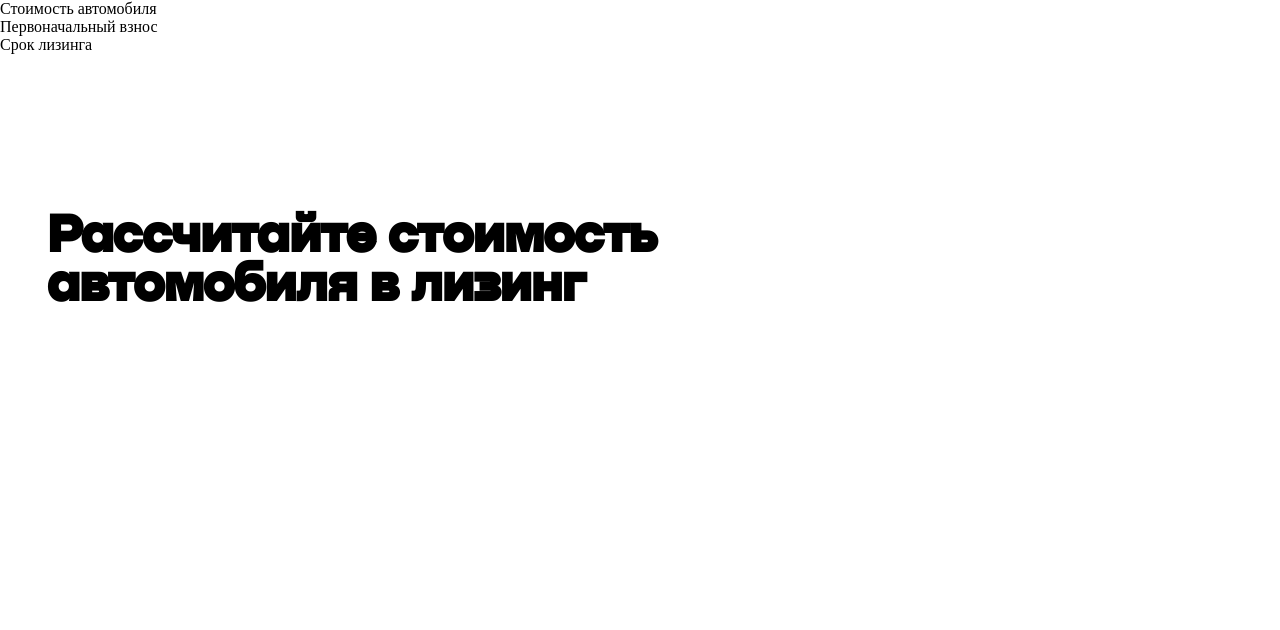
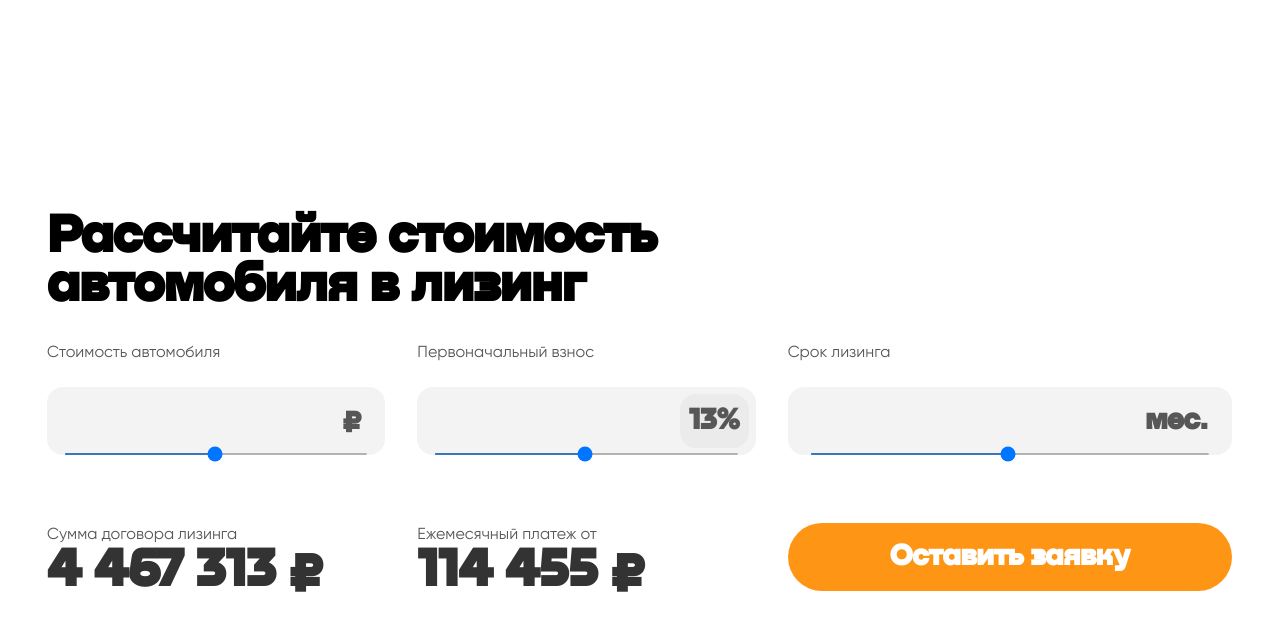
Before and after one commit to GeorgyPasyuk/testVerstka_webpack, a website built with webpack: page src/index.html in a window 1280 px wide. Built offline with nearby package versions, Linux system fonts and the light colour scheme.

Commit message:
добавлена адаптивность

```diff
--- a/package.json
+++ b/package.json
@@ -31,6 +31,7 @@
     "webpack-dev-server": "^4.11.1"
   },
   "dependencies": {
-    "@babel/polyfill": "^7.12.1"
+    "@babel/polyfill": "^7.12.1",
+    "prettier": "^2.8.4"
   }
 }
--- a/src/index.html
+++ b/src/index.html
@@ -1,25 +1,56 @@
-<!doctype html>
+<!DOCTYPE html>
 <html lang="en">
   <head>
-    <meta charset="UTF-8">
-    <meta name="viewport"
-          content="width=device-width, user-scalable=no, initial-scale=1.0, maximum-scale=1.0, minimum-scale=1.0">
-    <meta http-equiv="X-UA-Compatible" content="ie=edge">
+    <meta charset="UTF-8" />
+    <meta
+      name="viewport"
+      content="width=device-width, user-scalable=no, initial-scale=1.0, maximum-scale=1.0, minimum-scale=1.0"
+    />
+    <meta http-equiv="X-UA-Compatible" content="ie=edge" />
     <!--<link rel="icon" href="img/smeshariki.png" type="image/png">-->
     <title>testVerstka4</title>
+    <script type="module" defer src="index.js"></script>
   </head>
   <body>
-<div class="mainContainer">
+    <div class="container">
       <div class="headerText">
         Рассчитайте стоимость
-        <p>
-            автомобиля в лизинг
-        </p>
+        <p>автомобиля в лизинг</p>
       </div>
       <div class="valuesContainer">
+        <div class="cards">
           <p>Стоимость автомобиля</p>
+          <label>
+            <input value="" type="text" class="item" />
+            <input type="range" min="1" max="100" value="50" class="slider" />
+            <span>₽</span>
+          </label>
+        </div>
+        <div class="cards">
           <p>Первоначальный взнос</p>
+          <label>
+            <input type="text" class="item" />
+            <input type="range" min="1" max="100" value="50" class="slider" />
+            <span class="percents">13%</span>
+          </label>
+        </div>
+        <div class="cards">
           <p>Срок лизинга</p>
+          <label>
+            <input type="text" class="item" />
+            <input type="range" min="1" max="100" value="50" class="slider" />
+            <span>мес.</span>
+          </label>
+        </div>
+        <div class="bottomText gridCol">
+          Сумма договора лизинга
+          <p>4 467 313 ₽</p>
+        </div>
+        <div class="bottomText gridCol">
+          Ежемесячный платеж от
+          <p>114 455 ₽</p>
+        </div>
+        <button class="btn">Оставить заявку</button>
       </div>
     </div>
   </body>
--- a/src/index.js
+++ b/src/index.js
@@ -1,2 +1,20 @@
 import './index.html';
 import './index.scss';
+
+
+function formatInputs() {
+    const items = document.querySelectorAll('.item');
+
+    items.forEach(item => {
+        item.addEventListener('input', () => {
+            if (item.value.length > 19) {
+                item.value = item.value.slice(0, 19);
+            }
+            const inputValue = item.value.replace(/[^\d]/g, '');
+            const formattedValue = inputValue.replace(/(\d{3})(?=\d)/g, '$1 ');
+
+            item.value = formattedValue;
+        });
+    });
+}
+formatInputs()
--- a/src/style/_fonts.scss
+++ b/src/style/_fonts.scss
@@ -7,3 +7,8 @@
     font-family: 'Nekst-Black';
     src: url('fonts/nekst/Nekst-Black.woff') format('woff');
 }
+
+@font-face {
+    font-family: 'Gilroy';
+    src: url('fonts/gilroy/Gilroy-Regular.woff') format('woff');
+}
--- a/src/style/_style.scss
+++ b/src/style/_style.scss
@@ -1,18 +1,174 @@
 * {
-  margin:  0;
+  margin: 0;
   padding: 0;
   box-sizing: border-box;
 }
 
+.container {
+  padding: 213px 48px 213px 47px;
+  width: 100%;
+  height: 100%;
+}
+
+input {
+  outline: 0;
+  border: 0;
+  text-indent: 20px;
+}
 
 .headerText {
-  position: absolute;
+  position: relative;
   width: 753px;
   height: 98px;
   font-family: Nekst-Black, sans-serif;
   font-weight: 900;
   font-size: 54px;
   line-height: 90%;
-  top: 213px;
-  left: 47px;
 }
+
+.valuesContainer {
+  width: 100%;
+  margin-top: 32px;
+  position: relative;
+  display: grid;
+  grid-template-rows: repeat(2, auto);
+  grid-template-columns: repeat(3, auto);
+  grid-row-gap: 61px;
+  grid-column-gap: 32px;
+  .cards {
+    position: relative;
+    width: 100%;
+    min-width: 427px;
+    height: 119px;
+    p {
+      font-family: Gilroy, sans-serif;
+      font-size: 16px;
+      line-height: 20px;
+      color: #575757;
+    }
+    label {
+      position: absolute;
+      height: 68px;
+      width: 100%;
+      margin-top: 24px;
+      display: flex;
+      justify-content: right;
+      align-items: center;
+      .slider {
+        position: absolute;
+        width: 90%;
+        height: 2px;
+        left: 5%;
+        bottom: 0;
+        background: #e1e1e1;
+        border: 0 transparent;
+        border-top-left-radius: 2px;
+        border-top-right-radius: 2px;
+      }
+      .slider::-moz-range-thumb {
+        background: #ff9514;
+      }
+      .slider::-moz-range-progress {
+        background: #ff9514;
+      }
+      .item {
+        height: 100%;
+        width: 100%;
+        border-radius: 16px;
+        background-color: #f3f3f4;
+        font-family: Nekst-Black, sans-serif;
+        font-weight: 900;
+        font-size: 30px;
+        transition: 0.3s;
+      }
+      .item:focus {
+        background: transparent;
+      }
+      span {
+        position: absolute;
+        font-family: Nekst-Black, sans-serif;
+        font-size: 30px;
+        font-weight: 900;
+        line-height: 36px;
+        text-align: right;
+        margin-right: 24px;
+        color: #575757;
+      }
+      .percents {
+        position: absolute;
+        display: flex;
+        align-items: center;
+        justify-content: center;
+        width: 69px;
+        height: 54px;
+        border-radius: 16px;
+        margin-right: 7px;
+        background-color: #ebebec;
+      }
+    }
+  }
+  .bottomText {
+    position: relative;
+    font-family: Gilroy, sans-serif;
+    font-size: 16px;
+    line-height: 24px;
+    color: #575757;
+    p {
+      font-family: Nekst-Black, sans-serif;
+      font-weight: 900;
+      font-size: 54px;
+      line-height: 48.6px;
+      color: #333333;
+    }
+  }
+  button {
+    appearance: none;
+    border: 0;
+    min-width: 426px;
+    height: 68px;
+    border-radius: 40px;
+    background-color: #ff9514;
+    font-family: Nekst-Black, sans-serif;
+    font-weight: 900;
+    font-size: 30px;
+    line-height: 36px;
+    color: #ffff;
+    cursor: pointer;
+    transition: 0.3s;
+  }
+  button:hover {
+    background-color: #111111;
+  }
+  button:active {
+    background-color: #575757;
+  }
+}
+
+/*
+media
+*/
+
+@media screen and (min-width: 1120px) and (max-width: 1439px) {
+  .cards {
+    min-width: 320px !important;
+  }
+}
+
+@media screen and (min-width: 768px) and (max-width: 1119px) {
+  .valuesContainer {
+    grid-template-columns: auto;
+  }
+  .cards {
+    min-width: 696px !important;
+  }
+}
+
+@media screen and (min-width: 320px) and (max-width: 767px) {
+  .valuesContainer {
+    grid-template-columns: auto;
+  }
+  .cards {
+    min-width: 280px !important;
+    min-height: 60px !important;
+  }
+}
```
Also changed, not shown: 1 other file. Lines whose indentation alone changed are shown as unchanged.
